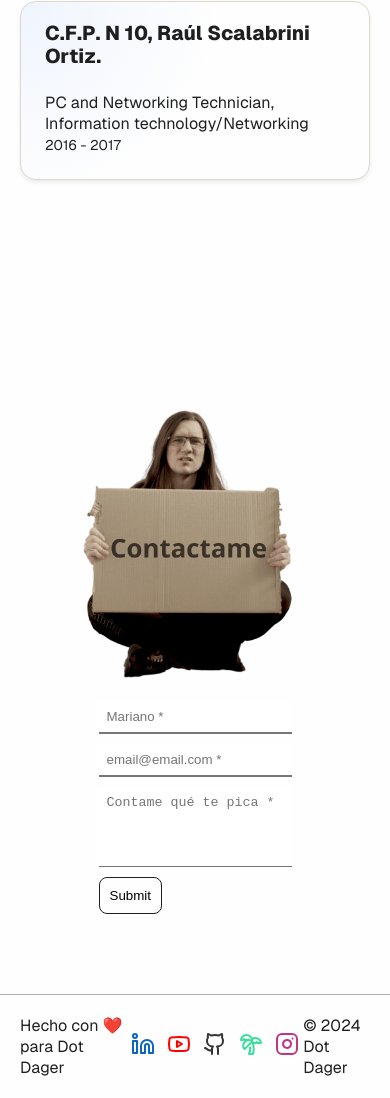
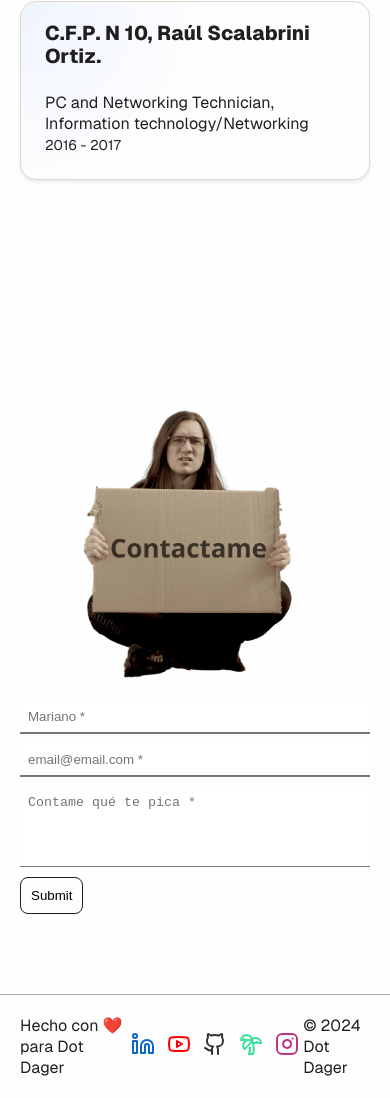
Before and after one commit to gartnerleandro/dotdager, a Next.js app: page / in a window 390 px wide. Shown: the part 4105-5203 px from the top of the page. Built offline with nearby package versions, Linux system fonts and the light colour scheme.

Commit message:
refactor: update form with on mobile

```diff
--- a/src/app/_components/ContactForm/ContactForm.css
+++ b/src/app/_components/ContactForm/ContactForm.css
@@ -46,3 +46,9 @@ form p {
 .email-sent img {
     object-fit: contain;
 }
+
+@media (max-width: 41.9375rem) {
+    form.contact {
+      width: 100%;
+    }
+  }
```
